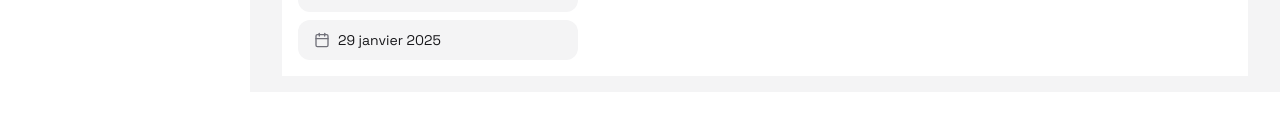
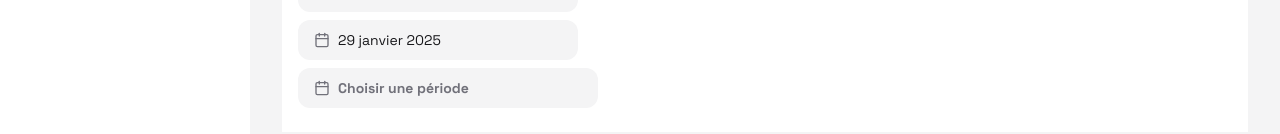
Before and after one commit to decode-school/design-system, a React (Vite) app: page / in a window 1280 px wide. Shown: the part 780-914 px from the top of the page. Before the commit the page ends 872 px from the top, so only its background shows below. Built offline with nearby package versions, Linux system fonts and the light colour scheme; some icons are missing.

Commit message:
feat: add DateRangePicker component with Storybook stories

```diff
--- a/src/App.tsx
+++ b/src/App.tsx
@@ -10,7 +10,7 @@ import { Carousel, CarouselContent, CarouselIndicators, CarouselItem } from './p
 import { Card, CardContent, CardFooter, CardHeader, CardTitle } from './package/ui/components/ui/card'
 import { Bell, ChevronRight, ZoomIn } from 'lucide-react'
 import { DatePicker } from './package/ui/components/ui/date-picker'
-
+import { DateRangePicker } from './package/ui/components/ui/date-range-picker'
 
 
 function Header() {
@@ -189,7 +189,12 @@ export default function App() {
                     <section className='m-4 p-4 bg-background'>
                         <h2>Test area</h2>
                         <Input type="search" placeholder="Recherche" icon="search" className='w-[280px] mb-2' />
-                        <DatePicker value={new Date()} onChange={(date) => console.log(date)} />
+                        <DatePicker value={new Date()} onChange={(date) => console.log(date)} className='mb-2' />
+                        <DateRangePicker
+                            value={undefined}
+                            onChange={(dateRange) => console.log(dateRange)}
+                            placeholder='Choisir une période' className='mb-2' />
+
                     </section>
                 </section>
             </main>
--- /dev/null
+++ b/src/package/ui/components/ui/date-range-picker.tsx
@@ -0,0 +1,72 @@
+"use client"
+
+import { format } from "date-fns"
+import { fr } from "date-fns/locale"
+import { Calendar as CalendarIcon } from "lucide-react"
+import { DateRange } from "react-day-picker"
+
+import { cn } from "../../lib/utils"
+import { Button } from "./button"
+import { Calendar } from "./calendar"
+import {
+    Popover,
+    PopoverContent,
+    PopoverTrigger,
+} from "./popover"
+
+type DateRangePickerProps = {
+    value: DateRange | undefined
+    onChange: (dateRange: DateRange | undefined) => void
+    placeholder?: string
+    className?: string
+}
+
+function DateRangePicker({
+    value,
+    onChange,
+    placeholder,
+    className,
+}: DateRangePickerProps) {
+    return (
+        <div className={cn("grid gap-2", className)}>
+            <Popover>
+                <PopoverTrigger asChild>
+                    <Button
+                        id="date"
+                        variant={"secondary"}
+                        className={cn(
+                            "w-[300px] justify-start text-left font-normal",
+                            !value && "text-muted-foreground"
+                        )}
+                    >
+                        <CalendarIcon className="h-5 w-5 text-muted-foreground" />
+                        {value?.from ? (
+                            value.to ? (
+                                <>
+                                    {format(value.from, "LLL dd, y", { locale: fr })} -{" "}
+                                    {format(value.to, "LLL dd, y", { locale: fr })}
+                                </>
+                            ) : (
+                                format(value.from, "LLL dd, y", { locale: fr })
+                            )
+                        ) : (
+                            <span className="font-bold">{placeholder}</span>
+                        )}
+                    </Button>
+                </PopoverTrigger>
+                <PopoverContent className="w-auto p-0" align="start">
+                    <Calendar
+                        initialFocus
+                        mode="range"
+                        defaultMonth={value?.from}
+                        selected={value}
+                        onSelect={(v) => onChange(v)}
+                        numberOfMonths={2}
+                    />
+                </PopoverContent>
+            </Popover>
+        </div>
+    )
+}
+
+export { DateRangePicker }
```
Also changed, not shown: 1 other file (tests, documents, lock files or other folders).
